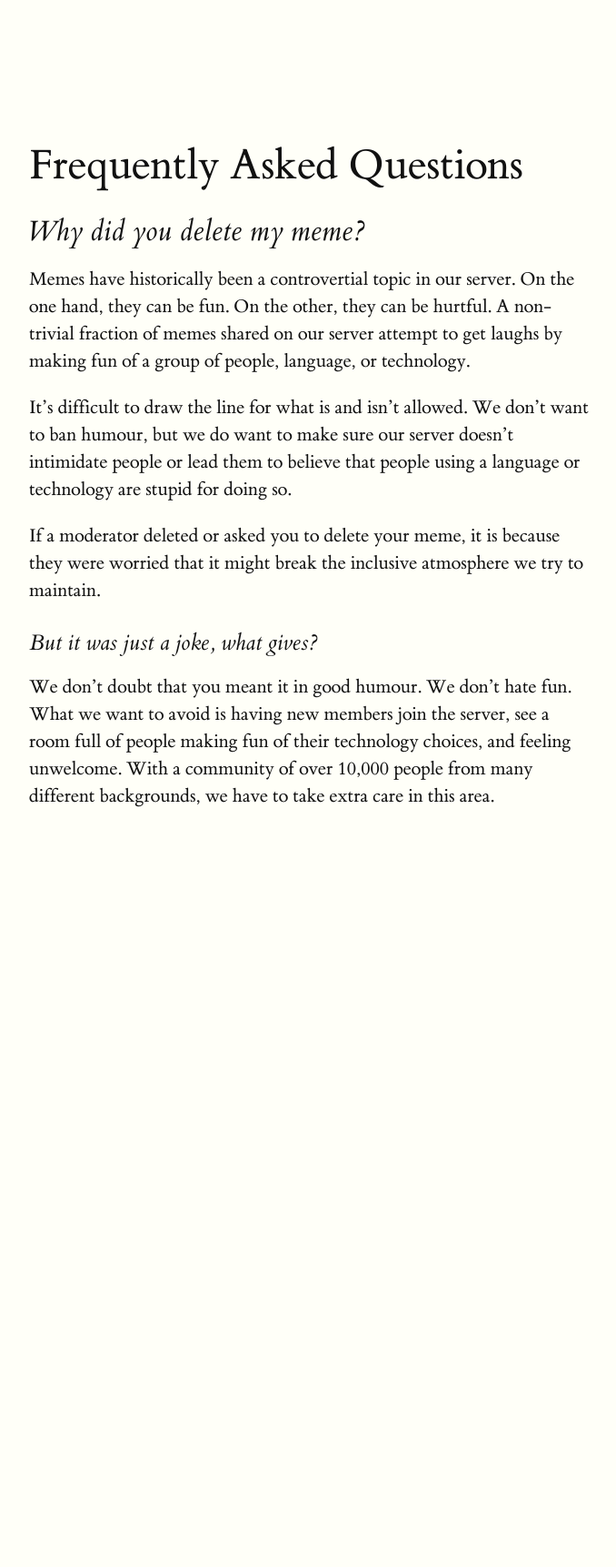
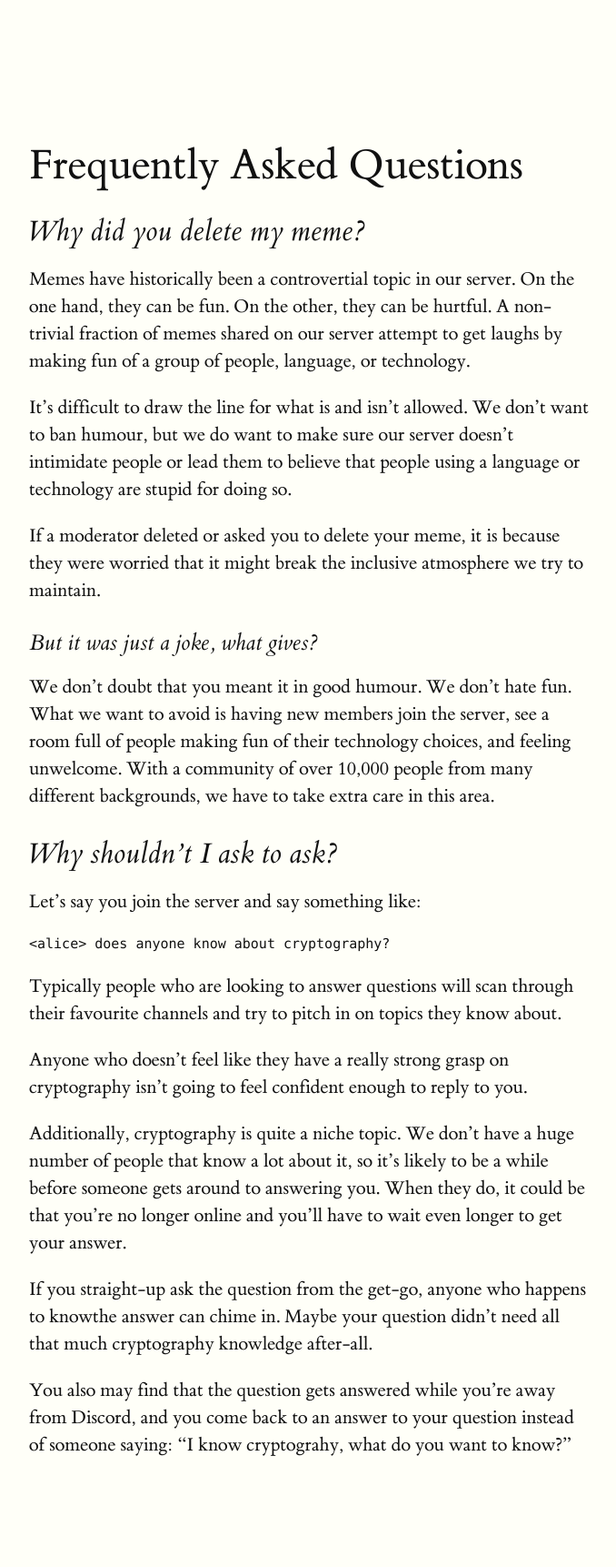
Before and after one commit to progdisc/progdisc.github.io, a Jekyll site: the page built from faq.md, in a window 1280 px wide. Shown: the whole page at 91% size, without its empty margins (128-806 px from the left). Built offline with Jekyll 4.4.1, drawn with Linux system fonts in a browser that asks for light colours; our own code applies the rules of GitHub Pages for plain Markdown files; before the commit the page ends 1009 px from its top, so only the background shows below that.

Commit message:
Don't ask to ask explanation.

```diff
--- a/faq.md
+++ b/faq.md
@@ -26,3 +26,28 @@ want to avoid is having new members join the server, see a room full of people
 making fun of their technology choices, and feeling unwelcome. With a community
 of over 10,000 people from many different backgrounds, we have to take extra
 care in this area.
+
+## <a name="dont-ask-to-ask"></a>Why shouldn't I ask to ask?
+
+Let's say you join the server and say something like:
+
+	<alice> does anyone know about cryptography?
+
+Typically people who are looking to answer questions will scan through their
+favourite channels and try to pitch in on topics they know about.
+
+Anyone who doesn't feel like they have a really strong grasp on cryptography
+isn't going to feel confident enough to reply to you.
+
+Additionally, cryptography is quite a niche topic. We don't have a huge number
+of people that know a lot about it, so it's likely to be a while before
+someone gets around to answering you. When they do, it could be that you're no
+longer online and you'll have to wait even longer to get your answer.
+
+If you straight-up ask the question from the get-go, anyone who happens to
+knowthe answer can chime in. Maybe your question didn't need all that much
+cryptography knowledge after-all.
+
+You also may find that the question gets answered while you're away from
+Discord, and you come back to an answer to your question instead of someone
+saying: "I know cryptograhy, what do you want to know?"
```
